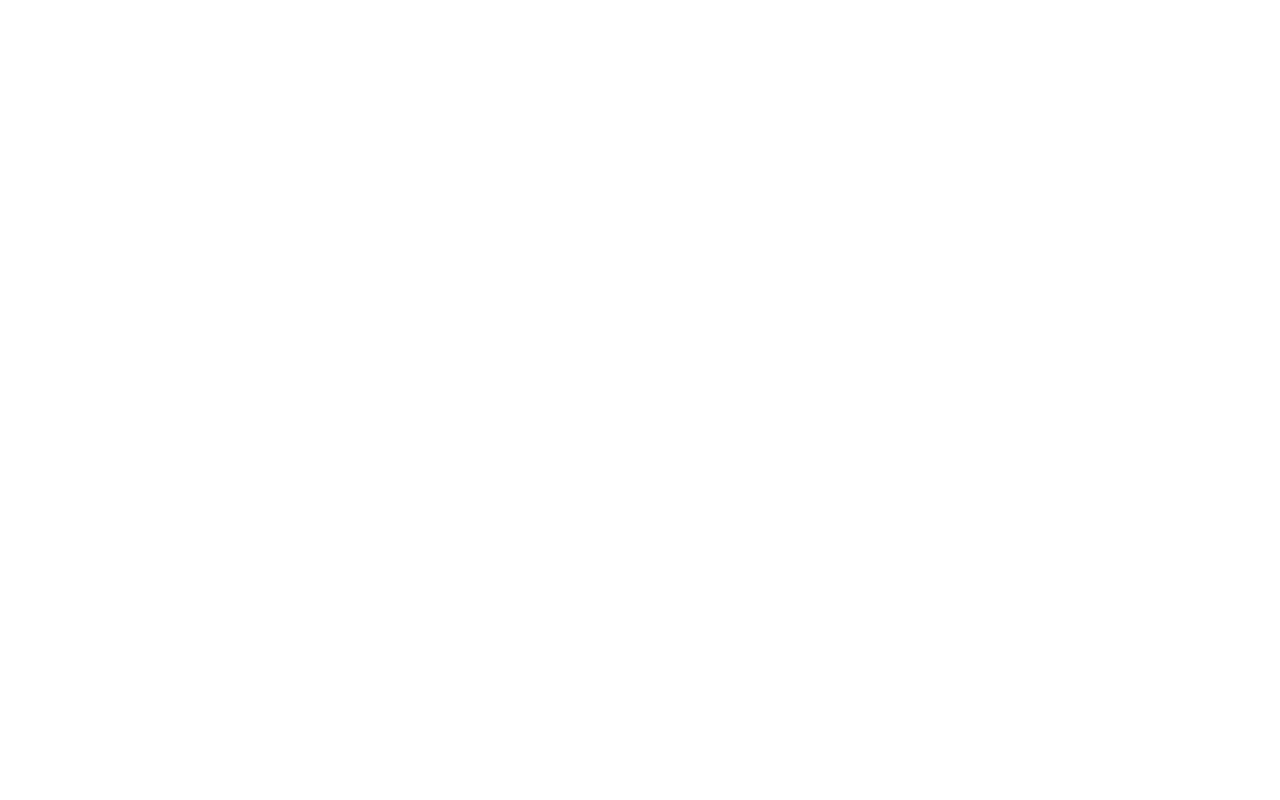
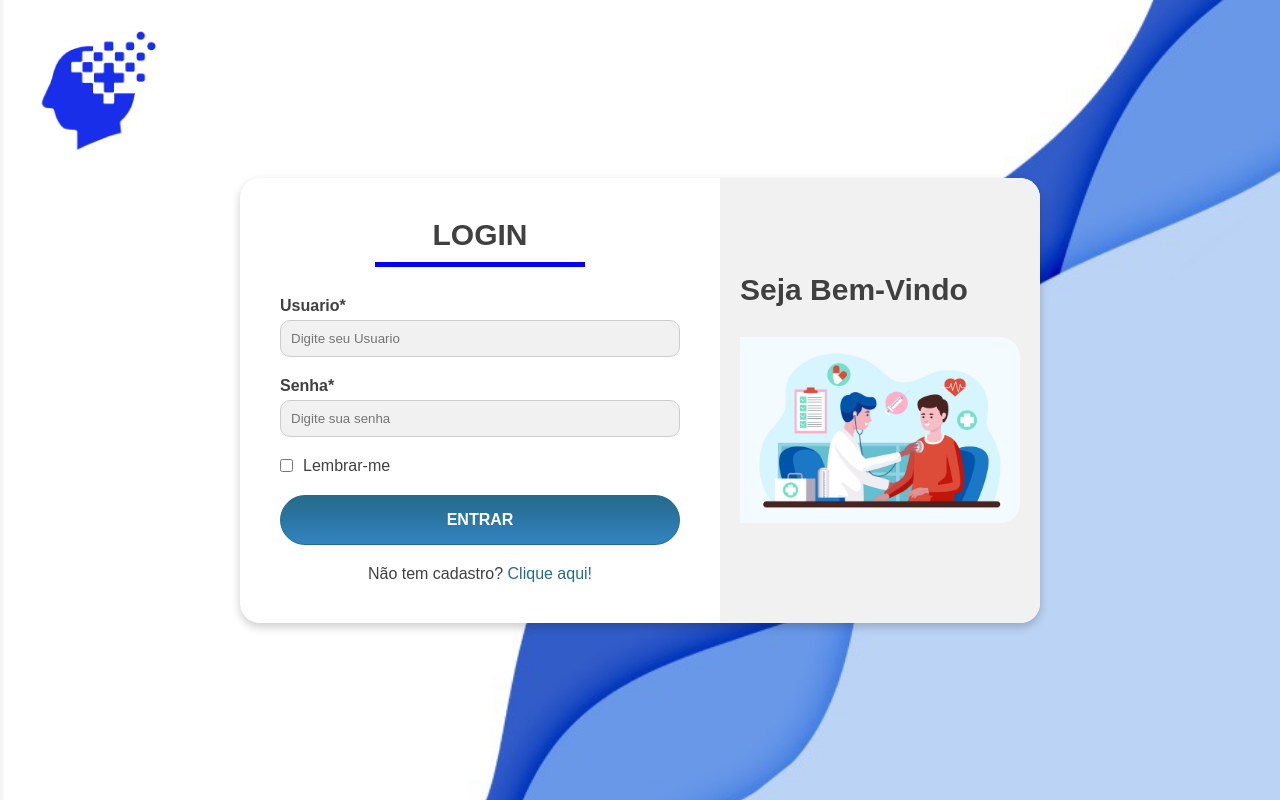
Before and after one commit to Ronaldo-Correia/trabalhoWeb, a plain HTML site: page login.html in a window 1280 px wide. Drawn offline with Linux system fonts and the light colour scheme.

Commit message:
Envio Marcelo

```diff
--- /dev/null
+++ b/assets/styles/Login.css
@@ -0,0 +1,139 @@
+* {
+    padding: 0;
+    margin: 0;
+    box-sizing: border-box;
+}
+
+body {
+    font-family: "Montserrat", sans-serif;
+    color: #404040;
+    display: flex;
+    height: 100vh;
+    justify-content: center;
+    align-items: center;
+    background-color: brown;
+    background-image: url(imagen.png);
+    background-size: cover;
+    background-repeat: no-repeat;
+    position: relative;
+}
+
+.login-container {
+    display: flex;
+    background-color: white;
+    border-radius: 20px;
+    overflow: hidden;
+    box-shadow: 0px 4px 10px rgba(0, 0, 0, 0.2);
+    max-width: 800px;
+    width: 100%;
+}
+
+
+.form-section {
+    padding: 40px;
+    display: flex;
+    flex-direction: column;
+    justify-content: center;
+    gap: 20px;
+    width: 60%;
+}
+
+.titulo {
+    text-align: center;
+}
+
+h1 {
+    font-size: 30px;
+}
+
+.barra-horizontal {
+    background-color: blue;
+    height: 5px;
+    width: 210px;
+    margin: 10px auto;
+}
+
+.espaco-input {
+    display: flex;
+    flex-direction: column;
+    gap: 5px;
+}
+
+.espaco-input label {
+    font-weight: bold;
+}
+
+input {
+    padding: 10px;
+    border-radius: 10px;
+    border: 1px solid #ccc;
+    background-color: #f1f1f1;
+}
+
+.lembrar-me {
+    display: flex;
+    align-items: center;
+    gap: 10px;
+}
+
+button {
+    padding: 15px;
+    align-self: center;
+    width: 100%;
+    border-radius: 30px;
+    background-image: linear-gradient(#256a8a, #3383c1);
+    border: solid 1px #256a8a;
+    font-size: 16px;
+    color: white;
+    font-weight: bold;
+    text-transform: uppercase;
+    cursor: pointer;
+}
+
+button:hover {
+    background-image: linear-gradient(#3383c1, #256a8a);
+}
+
+p {
+    text-align: center;
+}
+
+p a {
+    color: #256a8a;
+    text-decoration: none;
+}
+
+p a:hover {
+    text-decoration: underline;
+}
+
+
+.image-section {
+    width: 40%;
+    display: flex;
+    flex-direction: column;
+    justify-content: center;
+    align-items: center;
+    background-color: #f1f1f1;
+    padding: 20px;
+}
+
+.image-section img {
+    max-width: 100%;
+    height: auto;
+    object-fit: cover;
+    border-radius: 0 20px 20px 0;
+}
+
+.image-section h2 {
+    margin-bottom: 30px;
+    font-size: 30px;
+    color: #404040;
+}
+
+.alinharItem {
+    position: absolute;
+    top: 0;
+    left: 0;
+    padding: 10px;
+}
--- /dev/null
+++ b/assets/styles/cadastroPaciente.css
@@ -0,0 +1,131 @@
+* {
+    margin: 0;
+    padding: 0;
+    box-sizing: border-box;
+    font-family: "Montserrat", sans-serif;
+}
+
+body {
+    font-family: "Montserrat", sans-serif;
+    color: #404040;
+    display: flex;
+    height: 100vh;
+    justify-content: center;
+    align-items: center;
+    background-color: brown;
+    background-image: url(imagen.png);
+    background-size: cover;
+    background-repeat: no-repeat;
+    position: relative;
+}
+.container {
+    max-width: 900px;
+    width: 100%;
+    background: #fff;
+    padding: 30px;
+    border-radius: 8px;
+    box-shadow: 0 0 10px rgba(0, 0, 0, 0.1);
+}
+
+.title {
+    font-size: 24px;
+    font-weight: 600;
+    text-align: center;
+    margin-bottom: 20px;
+}
+
+.user-details {
+    display: grid;
+    grid-template-columns: repeat(3, 1fr);
+    gap: 15px;
+}
+
+.input-box {
+    display: flex;
+    flex-direction: column;
+}
+
+.input-box label {
+    font-weight: 500;
+    margin-bottom: 5px;
+}
+
+.input-box input,
+.input-box select {
+    width: 100%;
+    padding: 10px;
+    border: 1px solid #ccc;
+    border-radius: 5px;
+    outline: none;
+}
+
+
+.cep-box {
+    grid-column: span 3;
+}
+
+.cep-container {
+    display: flex;
+    gap: 10px;
+}
+
+.cep-container input {
+    flex: 1;
+}
+
+.search-cep {
+    padding: 10px 15px;
+    background: #71b7e6;
+    border: none;
+    border-radius: 5px;
+    color: white;
+    font-weight: 500;
+    cursor: pointer;
+    transition: 0.3s;
+}
+
+.search-cep:hover {
+    background: #0587f8;
+}
+
+.button {
+    display: flex;
+    justify-content: center;
+    margin-top: 20px;
+}
+
+.button input {
+    width: 50%;
+    padding: 10px;
+    background-image: linear-gradient(#3383c1, #256a8a);
+    color: #fff;
+    border: none;
+    border-radius: 5px;
+    cursor: pointer;
+    font-size: 16px;
+    font-weight: 500;
+    transition: 0.3s;
+}
+
+.button input:hover {
+    background: linear-gradient(135deg, #5a98ce, #8d3ea8);
+}
+
+
+@media (max-width: 768px) {
+    .user-details {
+        grid-template-columns: repeat(2, 1fr);
+    }
+}
+
+@media (max-width: 600px) {
+    .user-details {
+        grid-template-columns: 1fr;
+    }
+}
+.alinharItem {
+    position: absolute;
+    top: 0;
+    left: 0;
+    padding: 10px;
+}
--- /dev/null
+++ b/assets/styles/menu.css
@@ -0,0 +1,116 @@
+* {
+    padding: 0;
+    margin: 0;
+    box-sizing: border-box;
+    font-family: outfit, sans-serif;
+}
+
+body {
+    font-family: "Montserrat", sans-serif;
+    color: #404040;
+    display: flex;
+    height: 100vh;
+    background-color: brown;
+    background-image: url(imagen.png);
+    background-size: cover;
+    background-repeat: no-repeat;
+    position: relative;
+    flex-direction: column;
+}
+
+header.top-bar {
+    width: 100%;
+    height: 60px;
+    background-color: rgb(34, 45, 100);
+    color: white;
+    display: flex;
+    align-items: center;
+    justify-content: space-between;
+    padding: 0 20px;
+    box-shadow: 0px 4px 6px rgba(0, 0, 0, 0.1);
+    position: fixed;
+    top: 0;
+    left: 0;
+    z-index: 1000;
+}
+
+header.top-bar .logo {
+    font-size: 20px;
+    font-weight: bold;
+}
+
+header.top-bar .top-nav a {
+    color: white;
+    text-decoration: none;
+    margin-left: 20px;
+    font-size: 16px;
+    transition: color 0.3s ease;
+}
+
+header.top-bar .top-nav a:hover {
+    color: rgb(226, 41, 143);
+}
+
+nav.Menu_lateral {
+    width: 80px;
+    height: 100%;
+    background-color: rgb(51, 97, 247);
+    padding: 40px 0% 40px 1%;
+    box-shadow: 3px 0 0 rgb(226, 41, 143);
+    position: fixed;
+    top: 60px;
+    left: 0;
+    overflow: hidden;
+    transition: 0.2s;
+}
+
+nav.Menu_lateral:hover {
+    width: 300px;
+}
+
+.butao_expandir_menu {
+    width: 100%;
+    padding-left: 10px;
+}
+
+.butao_expandir_menu > i {
+    color: aliceblue;
+    font-size: 24px;
+    cursor: pointer;
+}
+
+ul {
+    height: 100%;
+    list-style-type: none;
+}
+
+ul li.itemMenu {
+    transition: 0.2s;
+}
+
+ul li.ativo {
+    background-color: rgb(226, 41, 143);
+}
+
+ul li.itemMenu:hover {
+    background: rgb(226, 41, 143);
+}
+
+ul li.itemMenu a {
+    color: aliceblue;
+    text-decoration: none;
+    font-size: 20px;
+    padding: 20px 4%;
+    display: flex;
+    margin-bottom: 20px;
+    line-height: 40px;
+}
+
+ul li.itemMenu a .txt-link {
+    margin-left: 30px;
+}
+
+ul li.itemMenu a .Icon > i {
+    font-size: 30px;
+    margin-left: 10px;
+}
--- a/login.html
+++ b/login.html
@@ -4,8 +4,53 @@
     <meta charset="UTF-8">
     <meta name="viewport" content="width=device-width, initial-scale=1.0">
     <title>Login</title>
+    <link rel="stylesheet" href="assets/styles/Login.css">
 </head>
 <body>
 
+    <div class="alinharItem">
+        <img src="assets/img/icon.png" alt="imagemicone">
+    </div>
+
+    <div class="login-container">
+
+        <form action="" class="form-section">
+
+            <div class="titulo">
+                <h1>LOGIN</h1>
+                <div class="barra-horizontal"></div>
+            </div>
+
+            <div class="espaco-input">
+                <label for="Usuario">Usuario*</label>
+                <input type="Usuario" id="Usuario" placeholder="Digite seu Usuario"/>
+            </div>
+
+            <div class="espaco-input">
+                <label for="Senha">Senha*</label>
+                <input type="Senha" id="Senha" placeholder="Digite sua senha"/>
+            </div>
+
+            <div class="lembrar-me">
+                <input type="checkbox" id="Lembrar-me"/>
+                <label for="Lembrar-me">Lembrar-me</label>
+            </div>
+
+            <button>Entrar</button>
+
+            <p>Não tem cadastro? <a href="file:///C:/Users/mdj31/OneDrive/Documentos/Trabalho%20web%202/index1.html?">Clique aqui!</a></p>
+
+        </form>
+
+        <!-- Imagem -->
+        <div class="image-section">
+            <div class="alinharSegundaParte">
+                <DIV>
+                <h2>Seja Bem-Vindo</h2>
+                <img src="assets/img/imagemLogin.png" alt="Imagem de login">
+            </div>
+        </div>
+    </div>
+    </div>
 </body>
 </html>
```
Also changed, not shown: cadastroPaciente.html (added, +91 -0 lines), menu.html (added, +63 -0 lines), assets/img/imagemLogin.png (added), assets/img/imagen.png (added), assets/styles/imagen.png (added), cadastroProfissional.html (renamed from index.html), home.html (deleted).
